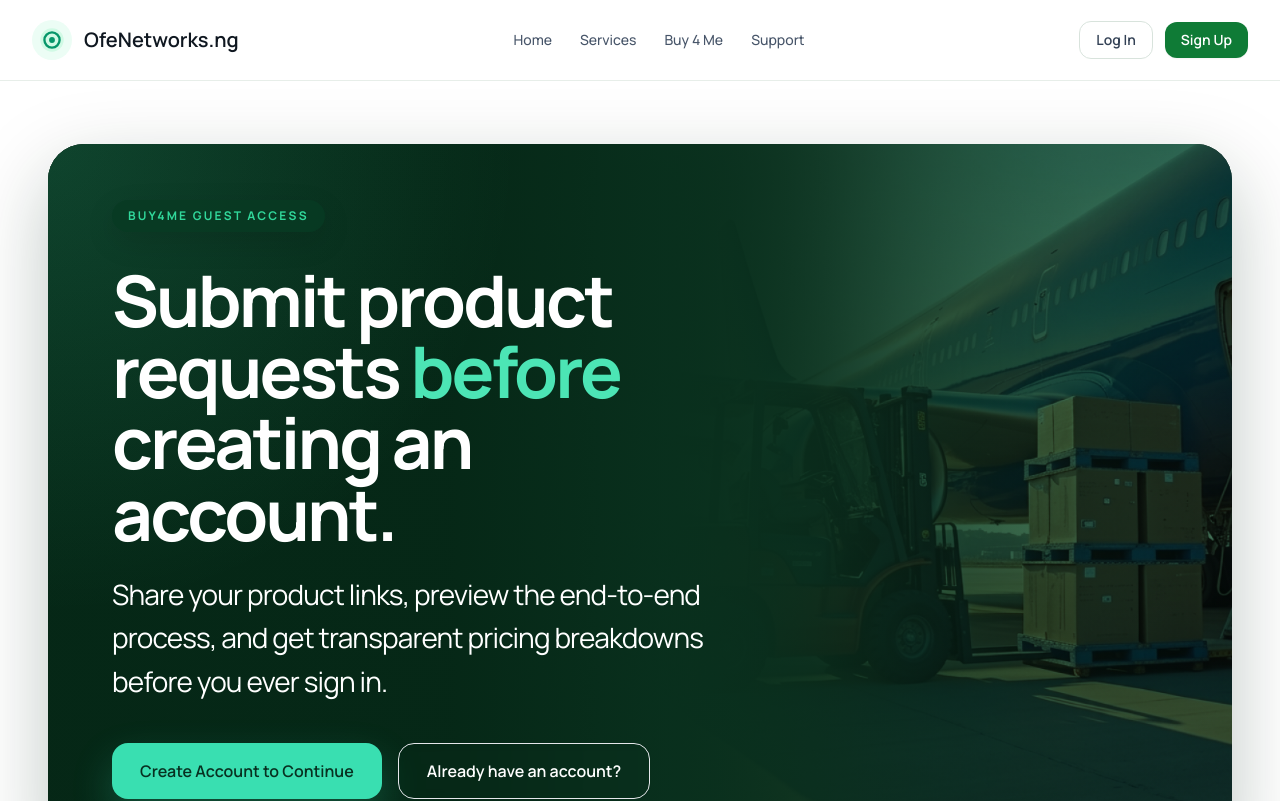
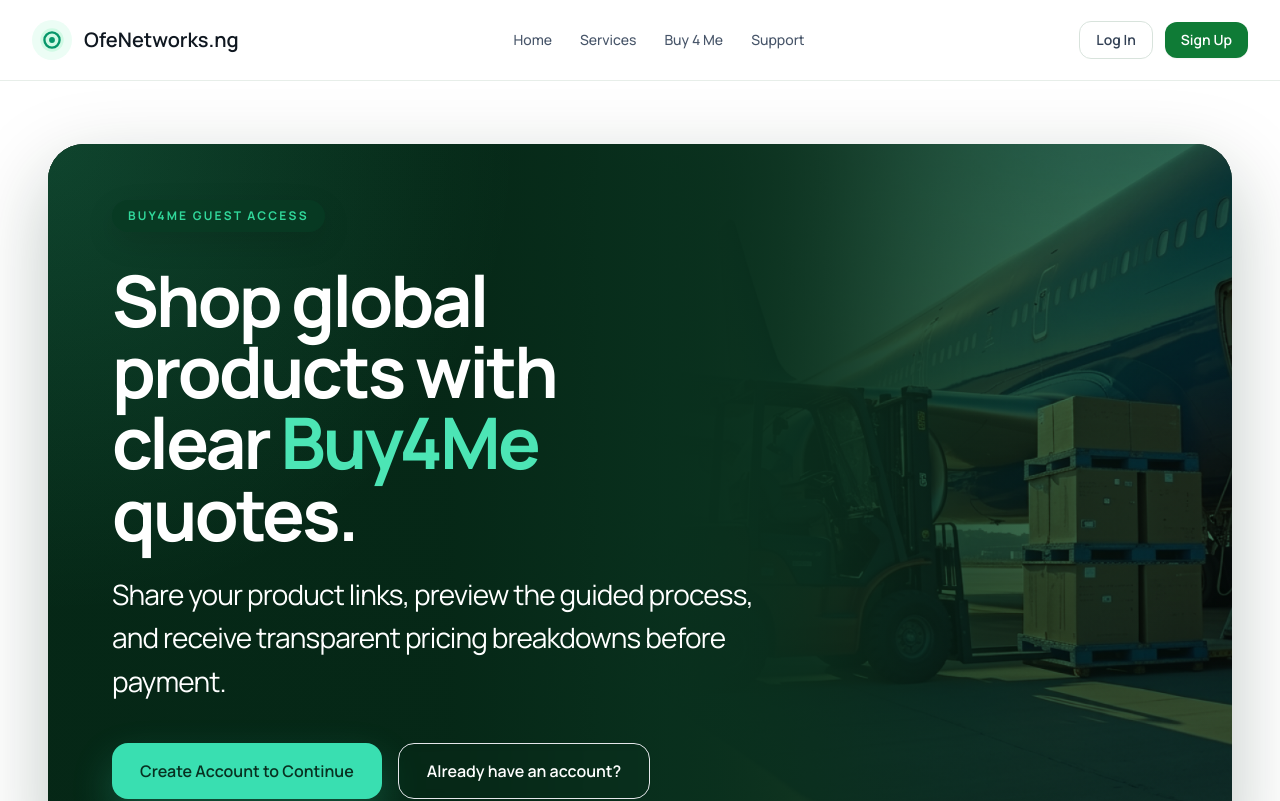
Before and after one commit to CreativeArm/Ofenetwork_frontend, a Next.js app: page /buy4me in a window 1280 px wide. Shown: the top 801 px of the page. Built offline with nearby package versions, Linux system fonts and the light colour scheme.

Commit message:
Update Buy4Me hero copy

```diff
--- a/src/app/buy4me/page.tsx
+++ b/src/app/buy4me/page.tsx
@@ -38,14 +38,12 @@ export default function Buy4MePublicPage() {
                     Buy4Me Guest Access
                   </span>
                   <h1 className="mt-8 max-w-xl text-4xl font-bold leading-[1.02] tracking-[-0.04em] text-white sm:text-5xl lg:text-[4.45rem]">
-                    Submit product requests{" "}
-                    <span className="text-[#4ce5b5]">before</span> creating an
-                    account.
+                    Shop global products with clear{" "}
+                    <span className="text-[#4ce5b5]">Buy4Me</span> quotes.
                   </h1>
                   <p className="mt-6 max-w-2xl text-lg leading-[1.7] text-emerald-50/88 md:text-[1.75rem] md:leading-[1.55] md:tracking-[-0.03em]">
-                    Share your product links, preview the end-to-end process,
-                    and get transparent pricing breakdowns before you ever sign
-                    in.
+                    Share your product links, preview the guided process, and
+                    receive transparent pricing breakdowns before payment.
                   </p>
 
                   <div className="mt-10 flex flex-wrap items-center gap-4">
```
